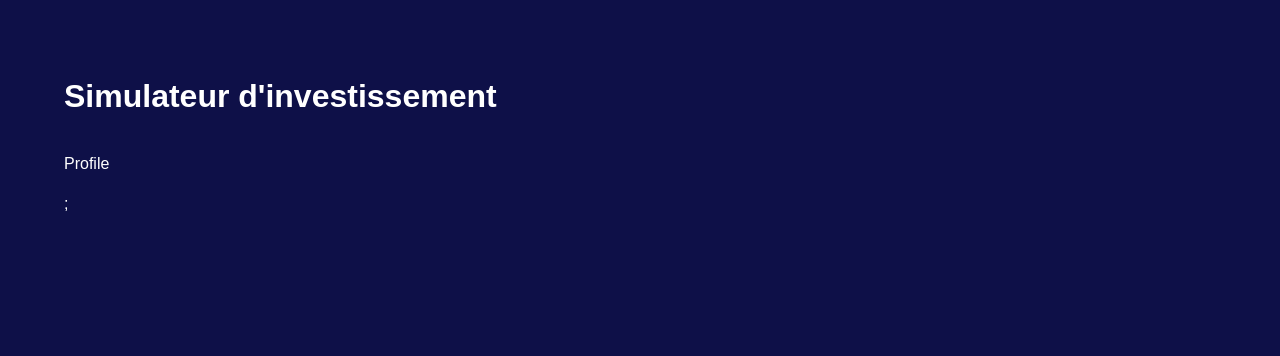
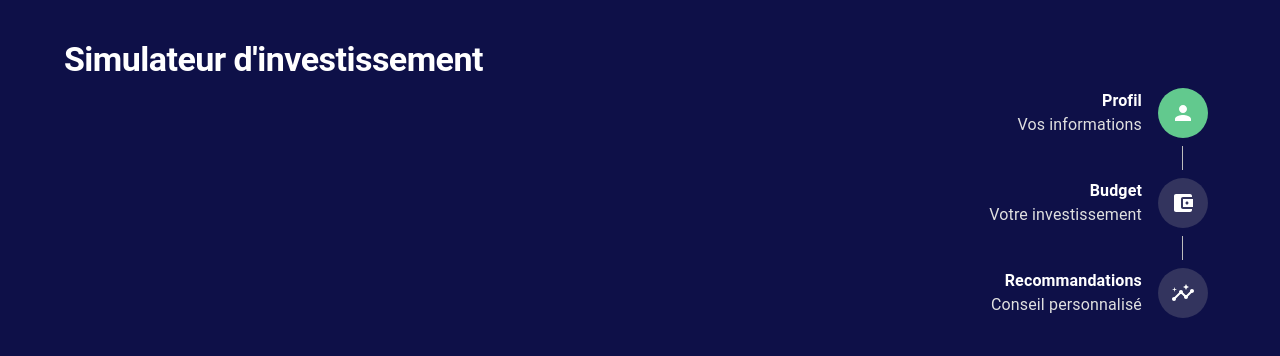
Before and after one commit to Noam-m33/investment-simulator, a React (Vite) app: page / in a window 1280 px wide. Shown: the top 356 px of the page. Built offline with nearby package versions, Linux system fonts and the light colour scheme.

Commit message:
feat: add steps bar component

```diff
--- a/package.json
+++ b/package.json
@@ -12,6 +12,7 @@
   "dependencies": {
     "@emotion/react": "^11.10.8",
     "@emotion/styled": "^11.10.8",
+    "@mui/icons-material": "^5.11.16",
     "@mui/material": "^5.12.2",
     "react": "^18.2.0",
     "react-dom": "^18.2.0"
--- a/src/App.tsx
+++ b/src/App.tsx
@@ -1,13 +1,7 @@
-import { Container } from "@mui/material";
-import Profile from "./pages/Profile";
+import Layout from "./Layout";
 
 function App() {
-  return (
-    <Container sx={{ p: 5 }} maxWidth="lg">
-      <h1>Simulateur d'investissement</h1>
-      <Profile />;
-    </Container>
-  );
+  return <Layout title="Simulateur d'investissement" />;
 }
 
 export default App;
--- /dev/null
+++ b/src/Layout.tsx
@@ -0,0 +1,17 @@
+import { Container, Typography } from "@mui/material";
+import StepsBar from "./components/StepsBar";
+
+interface LayoutProps {
+  title: string;
+}
+
+export default function Layout({ title }: LayoutProps) {
+  return (
+    <Container sx={{ p: 5 }} maxWidth="lg">
+      <Typography variant="h1" fontSize={34} fontWeight="600">
+        {title}
+      </Typography>
+      <StepsBar activeStep={1} />
+    </Container>
+  );
+}
--- /dev/null
+++ b/src/components/StepsBar.tsx
@@ -0,0 +1,95 @@
+import {
+  Box,
+  Stack,
+  Step,
+  StepConnector,
+  StepLabel,
+  Stepper,
+  Typography,
+  stepConnectorClasses,
+  styled,
+} from "@mui/material";
+import { SvgIconComponent } from "@mui/icons-material";
+import { Person } from "@mui/icons-material";
+import { AccountBalanceWallet } from "@mui/icons-material";
+import { Insights } from "@mui/icons-material";
+
+// Custom style connector to align the connector with the Icon who as reverse direction
+// As Icons are on the left and mui does'nt provide a way to change it natively
+const CustomConnector = styled(StepConnector)(() => ({
+  [`&.${stepConnectorClasses.root}`]: {
+    display: "flex",
+    flexDirection: "row-reverse",
+    paddingRight: 33,
+  },
+}));
+
+interface Step {
+  title: string;
+  subtitle: string;
+  Icon: SvgIconComponent;
+}
+
+// Separate the steps data in a const to be able to map over it
+// To have a more genereic component and easier to maintain
+const steps: Step[] = [
+  {
+    title: "Profil",
+    subtitle: "Vos informations",
+    Icon: Person,
+  },
+  {
+    title: "Budget",
+    subtitle: "Votre investissement",
+    Icon: AccountBalanceWallet,
+  },
+  {
+    title: "Recommandations",
+    subtitle: "Conseil personnalisé",
+    Icon: Insights,
+  },
+];
+
+export default function StepsBar({ activeStep }: { activeStep: number }) {
+  return (
+    <Stepper orientation="vertical" activeStep={activeStep} connector={<CustomConnector />}>
+      {steps.map(({ title, subtitle, Icon }, i) => {
+        const isActive = i + 1 === activeStep;
+        const isCompleted = i + 1 < activeStep;
+        const backgroundColor = isActive ? "#62C98E" : isCompleted ? "#62c98e70" : "#9e9e9e40";
+        return (
+          <Step key={i}>
+            <StepLabel
+              sx={{ flexDirection: "row-reverse", gap: 2 }}
+              StepIconComponent={() => (
+                <Box
+                  sx={{
+                    color: "grey",
+                    justifyContent: "center",
+                    alignItems: "center",
+                    display: "flex",
+                    height: 50,
+                    width: 50,
+                    backgroundColor: backgroundColor,
+                    borderRadius: 40,
+                  }}
+                >
+                  <Icon sx={{ color: "white", height: 30 }} />
+                </Box>
+              )}
+            >
+              <Stack alignItems="flex-end">
+                <Typography textAlign="right" fontWeight="600" color="white">
+                  {title}
+                </Typography>
+                <Typography textAlign="right" color="#e0e0e0">
+                  {subtitle}
+                </Typography>
+              </Stack>
+            </StepLabel>
+          </Step>
+        );
+      })}
+    </Stepper>
+  );
+}
```
Also changed, not shown: 2 other files (tests, documents, lock files or other folders).
